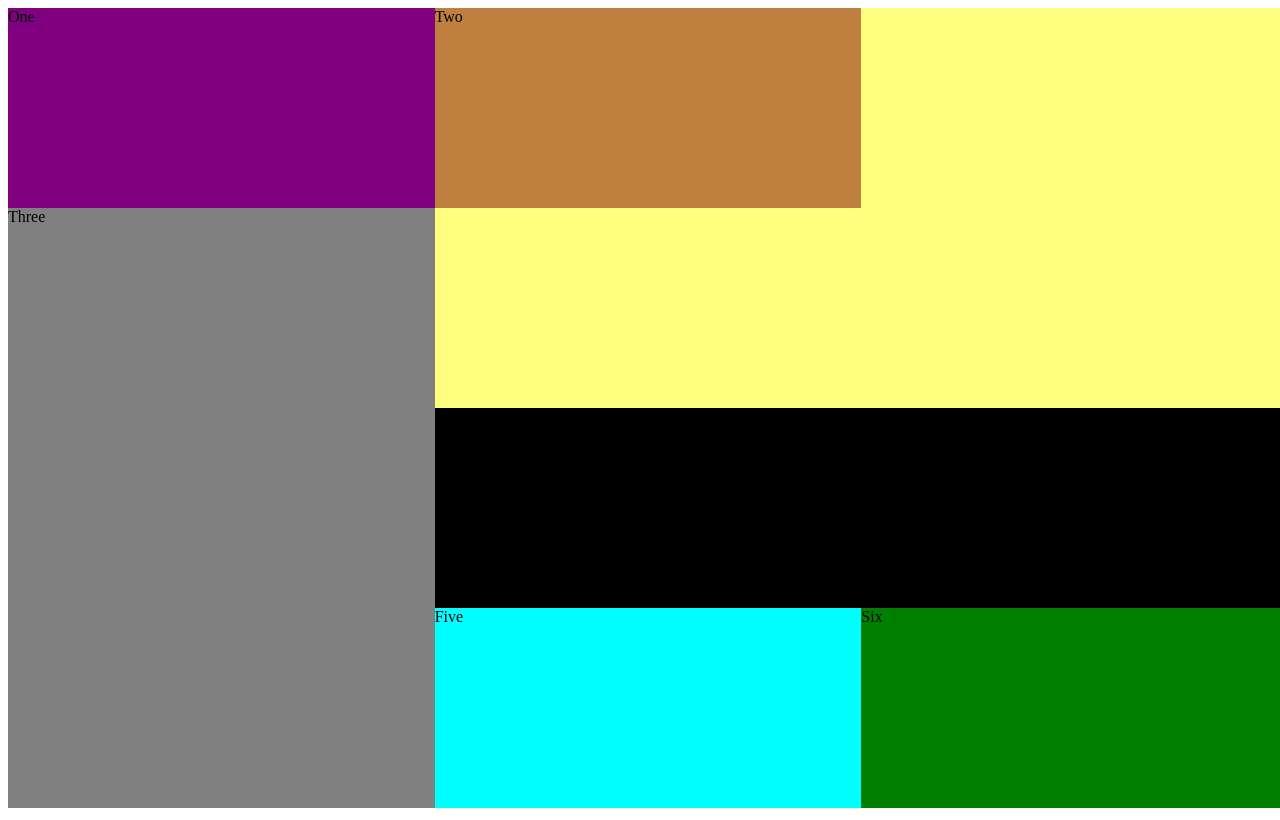
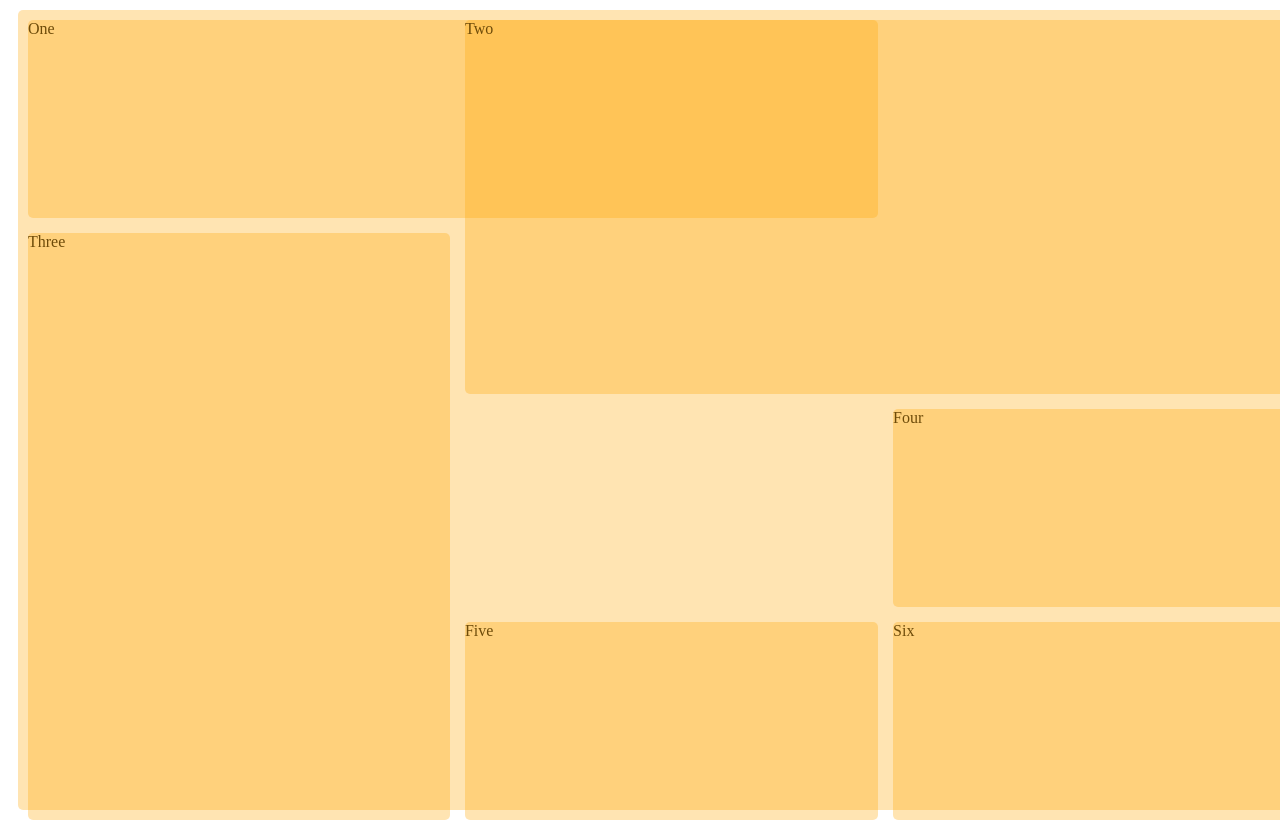
Before and after one commit to lil-robot/lil-robot.github.io, a plain HTML site: page grid/index.html in a window 1280 px wide. Shown: the top 820 px of the page. Drawn offline with Linux system fonts and the light colour scheme.

Commit message:
Update drip.css

```diff
--- a/grid/drip.css
+++ b/grid/drip.css
@@ -1,23 +1,28 @@
 .container{
     width: 100vw;
     height: 100vh;
-
     display: grid;
-    grid-template-columns: 1fr 1fr 1fr;
-    grid-template-rows: 1fr 1fr 1fr 1fr ;
+    gap: 15px;
+    grid-template-columns: repeat(3) , 1fr;
+    grid-template-rows: repeat(4) , 1fr ;
     grid-template-areas: "one two two"
     "three two two"
-    "three four four"
+    "three void four"
     "three five six";
 }
 
 
 div{
+    border: 1px;
+    margin: 10px;
     width: 100%;
     height: 100%;
+    background-color: rgba(255, 165, 0, 0.3);
+    border-radius: 5px;
+    color: rgb(110, 75, 9);
 }
+
 #One{
-    background-color: purple;
     grid-area: one;
     grid-row-start: 1;
     grid-row-end: 1;
@@ -25,22 +30,17 @@ div{
     grid-column-end: 3 ;
 }
 #Two{
-    background-color: rgba(255, 255, 0, 50%);
     grid-area: two;
 }
 #Three{
-    background-color: gray;
     grid-area: three;
 }
 #Four{
-    background-color: black;
     grid-area: four;
 }
 #Five{
-    background-color: aqua;
     grid-area: five;
 }
 #Six{
-    background-color: green;
     grid-area: six;
 }
```
